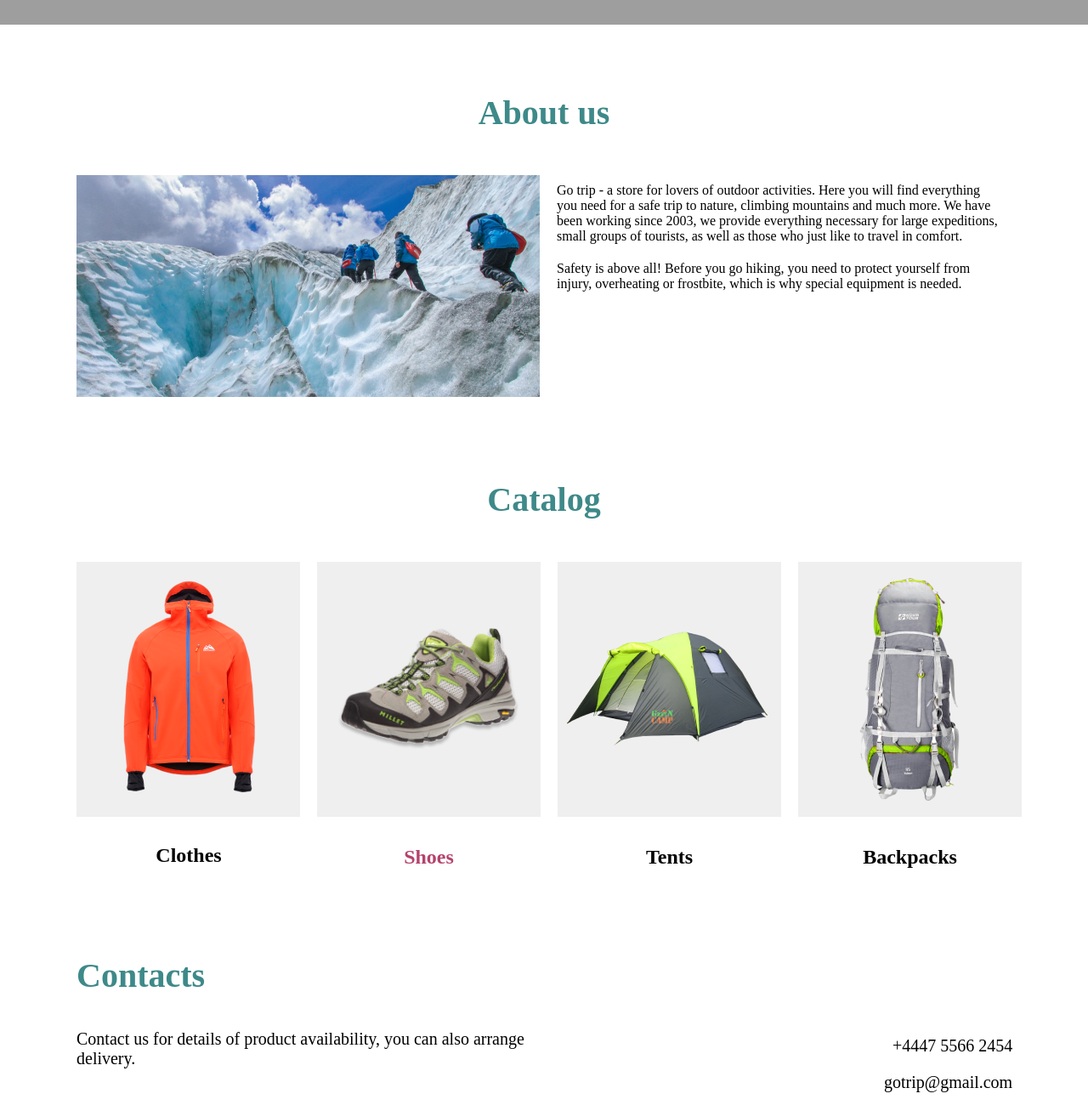
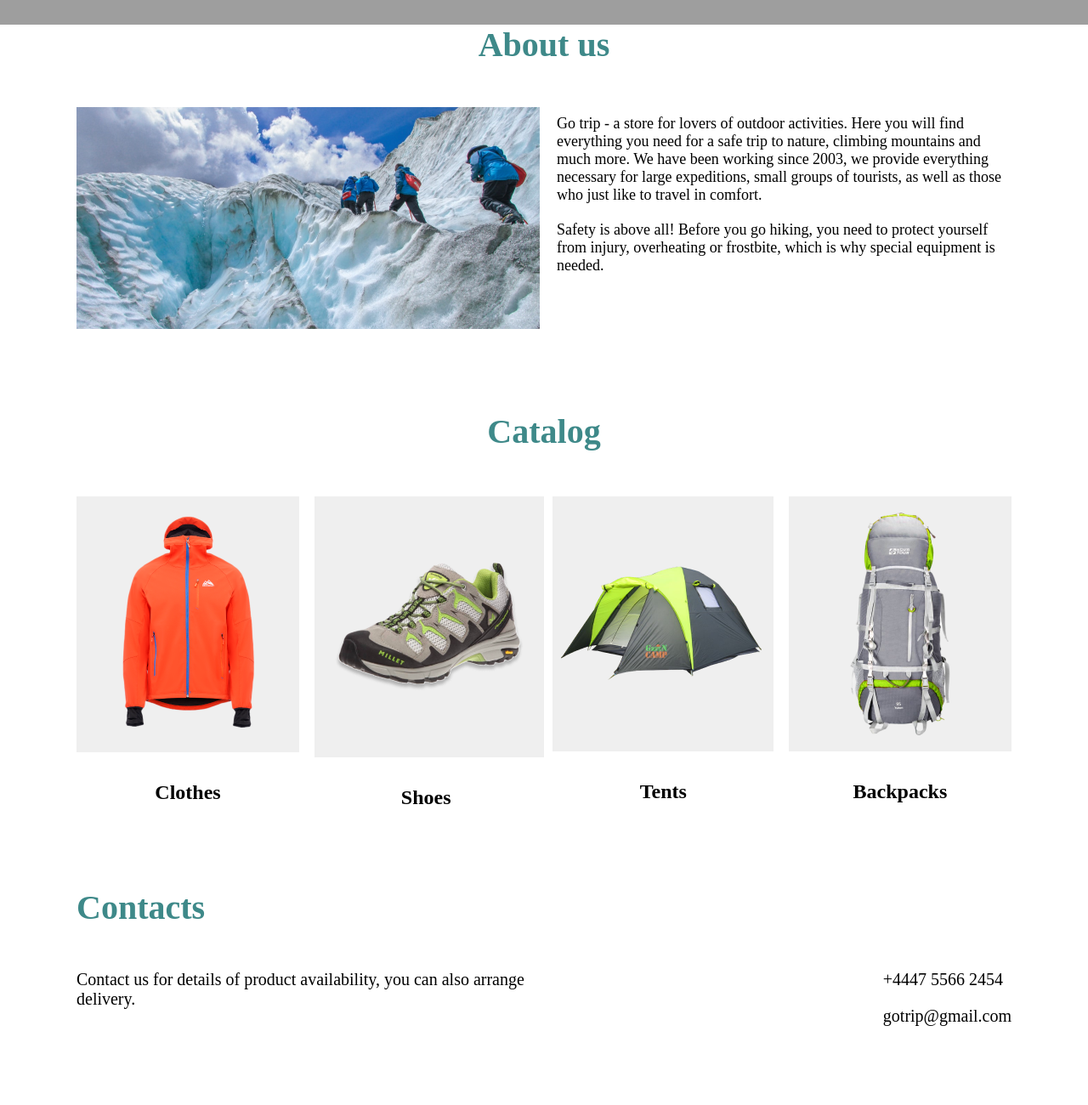
Before and after one commit to Artem2832668/Gotrip, a plain HTML site: page index.html in a window 1280 px wide. Shown: the part 880-2180 px from the top of the page at 85% size. Drawn offline with Linux system fonts and the light colour scheme; grey boxes are pictures that could not be loaded.

Commit message:
new commit

```diff
--- a/aseets/style/main.css
+++ b/aseets/style/main.css
@@ -84,7 +84,7 @@ font-size: 40px;
 color: #fff;
 padding-top: 20px;
 }
-.priview__list{
+.priview__lisk{
 font-weight: 600;
 font-size: 18px;
 color: #fff;
@@ -94,143 +94,103 @@ width: 200px;
 height: 50px;
 background: #b4436c;
 margin-top: 50px;
+transition: .5s;
 }
-.info__content{
-margin-top: 80px;
+.priview__lisk:hover{
+transform: scale(1.1);
+background: #fff;
+color: #b4436c;
 }
-.info__paxicion{
+.about__content h1,
+.catalog__content h2{
+text-align: center;
+font-weight: 600;
+font-size: 40px;
+color: #3e8989;
+margin-bottom: 50px;
+}
+.about__box{
+display: flex;
+gap: 20px;
+}
+.about__list{
 width: 545px;
 height: 188px;
 display: flex;
-justify-content: flex-start;
-align-items: center;
 flex-direction: column;
-flex-wrap:  wrap-reverse;
 gap:20px;
-padding-left: 20px;
-margin-bottom: 64px;
-
+margin-top: 9px;
 }
-.info__pazishion{
-display: flex;
-flex-direction: row-reverse;
-flex-wrap: wrap-reverse;
-flex-direction: row;
+.about__list p{
+font-weight: 400;
+font-size: 18px;
+color: #000;
 }
-
-.info__title,
-.box__naim
-{
+.catalog {
+   margin-bottom: 100px;
+   margin-top: 97px;
+ }
+ .catalog__title {
+text-align: center;
+margin-bottom: 53px;
 font-weight: 600;
 font-size: 40px;
 color: #3e8989;
+ }
+ .catalog__cards {
+display: flex;
+justify-content: space-between;
+align-items: center;
+ }
+ .card {
+ max-width: 263px;
+max-height: 360px;
+ }
+ .card:hover .card__title {
+color: #b4436c;
+transition:.6s;
+ }
+.card img {
+background: #efefef;
+ }
+.card__1 img {
+padding: 2px 32px;
+ }
+.card__2 img {
+padding: 77px 22px;
+ }
+
+.card__3 img {
+padding: 75px 0;
+}
+.card__4 img {
+padding: 19px 0;
+}
+
+.card__title {
 text-align: center;
-padding-bottom: 50px;
-
-}
-.info__list{
-font-weight: 400;
-font-size: 18px;
-color: #000;
-
-}
-.info__list-text{
-display: flex;
-justify-content: center;
-flex-direction: column-reverse;
-}
-.box{
-margin-top: 97px;
-height: 460px;
-}
-.box__item{
-display: flex;
-flex-wrap: wrap;
-}
-.photo__imag-Сlothes,
-.photo__imag-Shoes,
-.photo__imag-Tents,
-.photo__imag-Backpacks{
-    width: 263px;
-height: 300px;
-background: #efefef;
-}
-.tovara__title
-{font-weight: 600;
+margin-top: 30px;
+font-weight: 600;
 font-size: 24px;
 color: #000;
-}
-.rong{
- display: flex;
-gap: 20px;
-}
-.photo__imag-Сlothes{
-   padding: 1px 32px 2px 33px;
-}
-.photo__imag-Shoes{
-padding: 77px 22px;
-}
-.photo__imag-Tents{
-padding: 75px 1px;
-}
-.photo__imag-Backpacks{
-padding: 19px 0;
-}
-.tovara__title{
-display: flex;
-align-items: center;
-justify-content: center;
-flex-direction: column;
-}
-.box-Сlothes{
-padding-top: 30px;
-}
-.box-Shoes{
-padding-top: 108px;
-color: #b4436c;
-}
-.box-Tents{
-padding-top: 105px;
-}
-.box-Backpacks{
-padding-top:49px ;
-}
-.contacts{
-min-height: 166px;
-margin-top: 100px;
-}
-.contacts__item{
-display:flex ;
-justify-content: space-between;
-align-items: flex-start;
-flex-direction:column ;
-}
+transition: .5s;
+ }
 .contacts__title{
+text-align:start;
 font-weight: 600;
 font-size: 40px;
 color: #3e8989;
+margin-bottom:50px  ;
 }
-.contacts__info{
-font-weight: 400;
-font-size: 20px;
-color: #000;
-width: 555px;
-height: 48px;
-padding-top: 40px;
+.contacts__item{
+display: flex;
+justify-content: space-between;
 }
-.cont{
-display:flex ;
-justify-content: space-around;
-align-items: flex-end;
-flex-direction:column ;
-padding-left: 950px;
-gap: 20px;
-}
-.contacts__list{
-font-weight: 400;
-font-size: 20px;
-color: #000;
-}
+ .contacts__list{
+   display: flex;
+   flex-direction: column;
+   gap: 20px;
+ }
 .footer{
    background: #3e8989;
 margin-top: 100px;
@@ -244,7 +204,19 @@ align-items: center;
 flex-direction: column;
 gap: 59px;
 }
-
+.contacts__item-info{
+   width: 555px;
+   height: 48px;
+   font-weight: 400;
+font-size: 20px;
+color: #000;
+}
+.cantacts__list-tel,
+.cantacts-list-mail{
+   font-weight: 400;
+font-size: 20px;
+color: #000;
+}
 .footer__list-link{
 display: flex;
 font-weight: 400;
--- a/index.html
+++ b/index.html
@@ -61,92 +61,72 @@
               <p class="priview__descr">
                 travel comfortably with us
               </p>
-              <a href="" class="priview__list">
+              <a href="" class="priview__lisk">
                 More
               </a>
         </section>
-<section class="info">
-    <div class="info__content container">
-        <h2 class="info__title">
-            About us
-        </h2>
-        <div class="info__pazishion">
+        <section class="about">
+            <div class="about__content container">
+                <h1>About us</h1>
+                    <div class="about__box">
                         <img src="aseets/images/pic1.png" alt="">
-<div class="info__paxicion">
-<p class="info__list-text">
+                        <ul class="about__list">
+                            <li>
+                                <p>
                                     Go trip - a store for lovers of outdoor activities. Here you will find everything you need for a safe trip to nature, climbing mountains and much more. We have been working since 2003, we provide everything necessary for large expeditions, small groups of tourists, as well as those who just like to travel in comfort.
                                 </p>
-<p class="info__list-link">
-    Safety is above all! Before you go hiking, you need to protect yourself from injury, overheating or frostbite, which is why special equipment is needed.
-</p>
-</div>
-</div>
+                            </li>
+                            <li>
+
+                        <p>Safety is above all! Before you go hiking, you need to protect yourself from injury, overheating or frostbite, which is why special equipment is needed.</p>
+                            </li>
+                        </ul>
                     </div>
 
 
-<div class="box">
-
-    <div class="box__content container">
-        <h2 class="box__naim">
-            Catalog
-         </h2>
-        <div class="box__item">
-
-
-
-   <div class="rong">
-          <div class="photo__imag-Сlothes">
-               <img width="198px" height="297px"  src="aseets/images/ma.png" alt="">
-                     <a href="" class="tovara__title box-Сlothes">Сlothes
-
-                     </a>
             </div>
-         <div class="photo__imag-Shoes">
-                 <img width="218px" height="145px"  src="aseets/images/treking_krossovki 1.png" alt="">
-                <a href="" class="tovara__title box-Shoes">
-                   Shoes
-                </a>
-         </div>
-         <div class="photo__imag-Tents">
-                 <img width="" 260px height="150px"   src="aseets/images/paladca.png" alt="">
-                <a href="" class="tovara__title box-Tents">
-                    Tents
-                </a>
-         </div>
-         <div class="photo__imag-Backpacks ">
-                 <img width="262px" height="262px "   src="aseets/images/yukon.png" alt="">
-                <a href="" class="tovara__title box-Backpacks">
-                    Backpacks
-                </a>
-         </div>
-        </div>
-    </div>
+        </section>
+        <section class="catalog container">
+            <h2 class="catalog__title title">Catalog</h2>
+            <ul class="catalog__cards">
+              <li class="card card__1">
+                <img src="aseets/images/ma.png" alt="">
+                <h4 class="card__title">Сlothes</h4>
+              </li>
+              <li class="card card__2">
+                <img src="aseets/images/treking_krossovki 1.png" alt="">
+                <h4 class="card__title">Shoes</h4>
+              </li>
+              <li class="card card__3">
+                <img src="aseets/images/paladca.png" alt="">
+                <h4 class="card__title">Tents</h4>
+              </li>
+              <li class="card card__4">
+            <img src="aseets/images/yukon.png" alt="">
+                <h4 class="card__title">Backpacks</h4>
+              </li>
+            </ul>
+          </section>
+          <section class="contacts container">
+            <div class="contacts__content ">
+                <h5 class="contacts__title">Contacts</h5>
+                <div class="contacts__item">
+                    <p class="contacts__item-info" >
+                        Сontact us for details of product availability, you can also arrange delivery.
+                    </p>
+                    <ul class="contacts__list">
+                      <li>
+                        <p class="cantacts__list-tel">+4447 5566 2454</p>
+                    </li>
+                        <li class="cantacts-list-mail">gotrip@gmail.com</li>
+                    </ul>
                 </div>
             </div>
           </section>
-<div class="contacts">
-    <div class="contacts__content container">
-        <div class="contacts__item">
-    <h3 class="contacts__title">
-        Contacts
-    </h3>
-    <p class="contacts__info">
-        Сontact us for details of product availability, you can also arrange delivery.
-    </p>
-    <div class="cont">
-<p class="contacts__list">+4447 5566 2454</p>
-<p class="contacts__list">
-    gotrip@gmail.com
-</p>
-</div>
-</div>
-</div>
-</div>
     </main>
     <footer class="footer">
         <div class="footer__content container">
 <div class="footer__stail ">
-
         <a href="" class="footer__list">
             About us
         </a>
```
Lines whose indentation alone changed are shown as unchanged.
